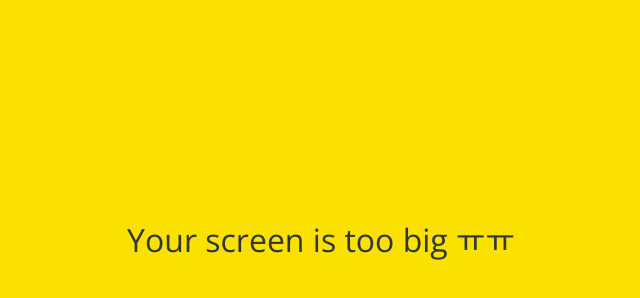
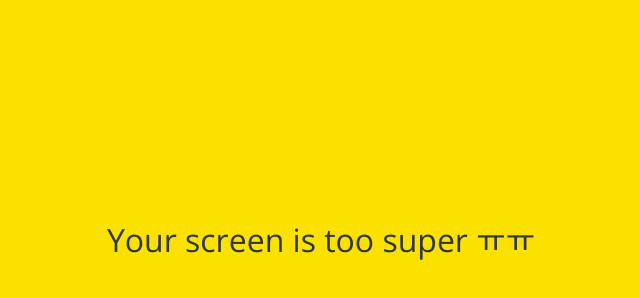
Before and after one commit to jooho7133/kokoa-clone-2020, a plain HTML site: page friends.html in a window 1280 px wide. Shown: the part 160-458 px from the top of the page, without its empty margins (319-959 px from the left). Drawn offline with nearby package versions, Linux system fonts and the light colour scheme.

Commit message:
too -> super

```diff
--- a/friends.html
+++ b/friends.html
@@ -108,7 +108,7 @@
     </div>
 
     <div id="no-mobile">
-      <span>Your screen is too big ㅠㅠ</span>
+      <span>Your screen is too super ㅠㅠ</span>
     </div>
 
     <script
```
